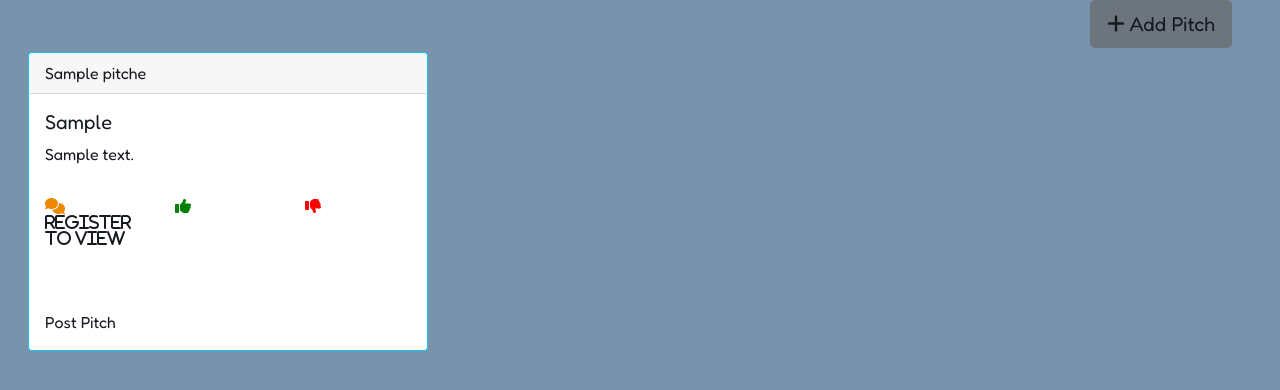
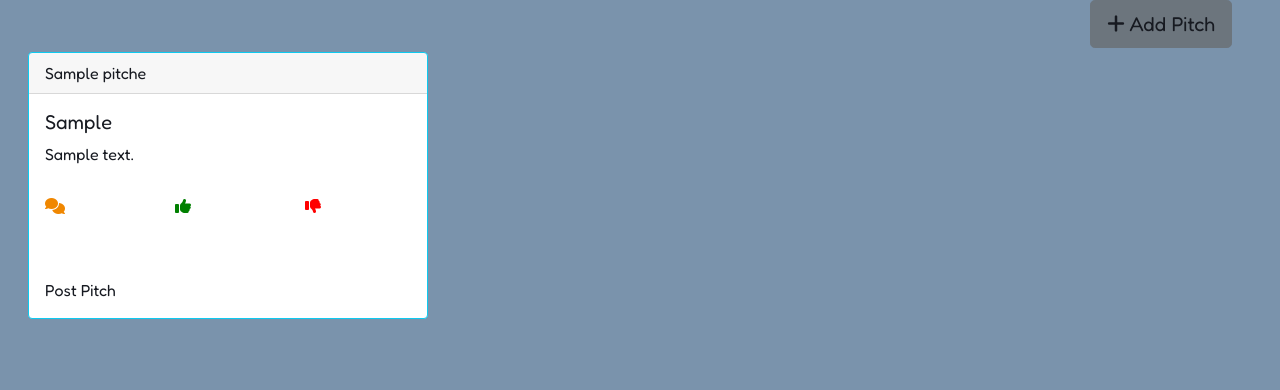
Before and after one commit to vantablanta/impressions-app, a Flask app: page /pitches in a window 1280 px wide. Shown: the part 113-503 px from the top of the page. Run offline with Flask 2, Linux system fonts and the light colour scheme; tables that the repository leaves empty hold one stand-in row (values such as "Sample post"); some libraries are stand-ins or nearby versions; some web fonts are replaced.

Commit message:
Heroku Deploy

```diff
--- a/app/templates/pitches.html
+++ b/app/templates/pitches.html
@@ -33,7 +33,7 @@
                 </a>
                 {%else%}
                 <i class="fa fa-comments col-md-4 col-sm-4" aria-hidden="true">
-                    <a class='pitch' href="{{(url_for('auth_blueprint.register'))}}">Register to view</a>
+                    <a class='pitch' href="{{(url_for('auth_blueprint.register'))}}"></a>
                 </i>
                 {%endif%}
                 <i class="fa fa-thumbs-up col-md-4 col-sm-4" aria-hidden="true">
```
